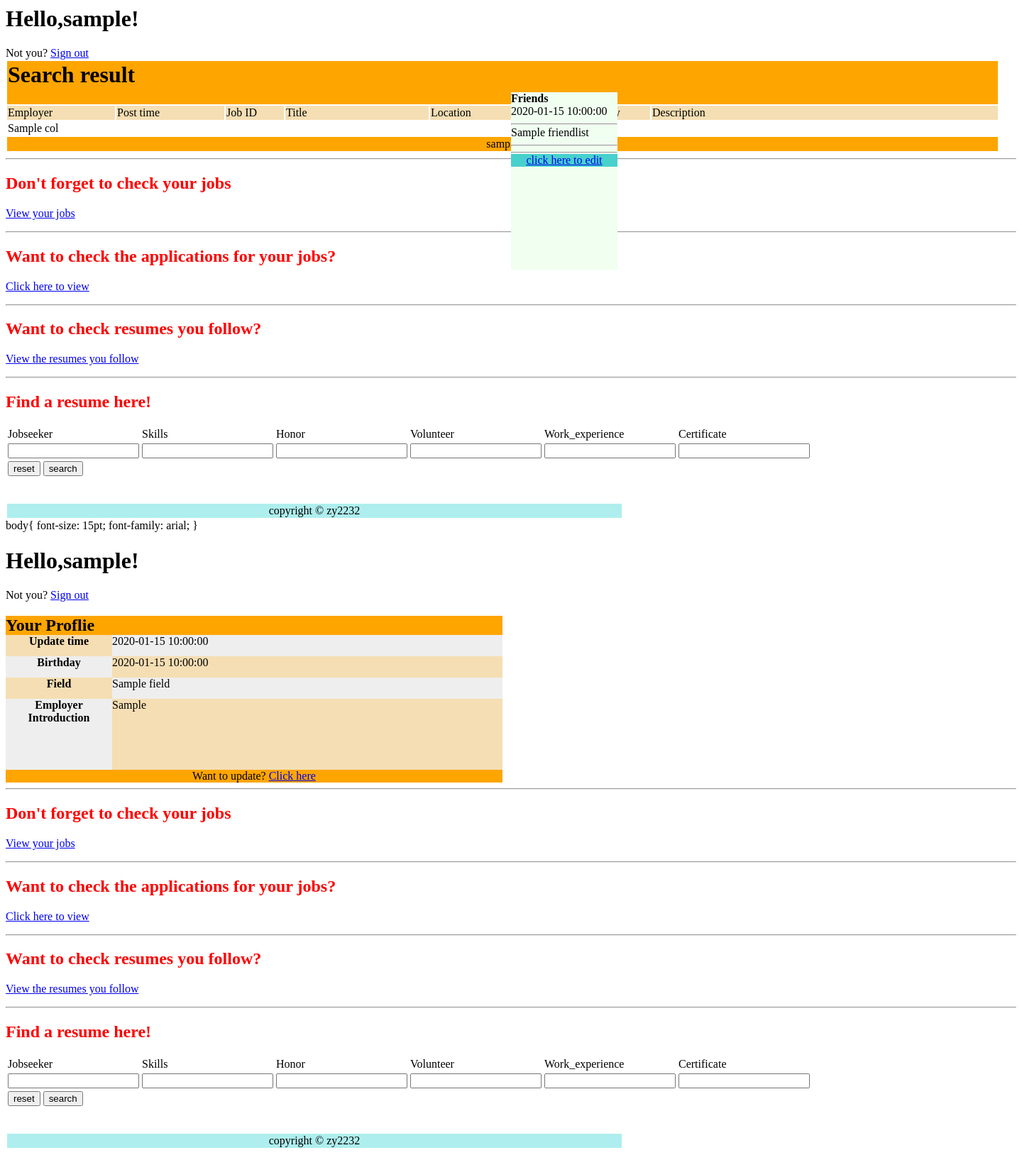
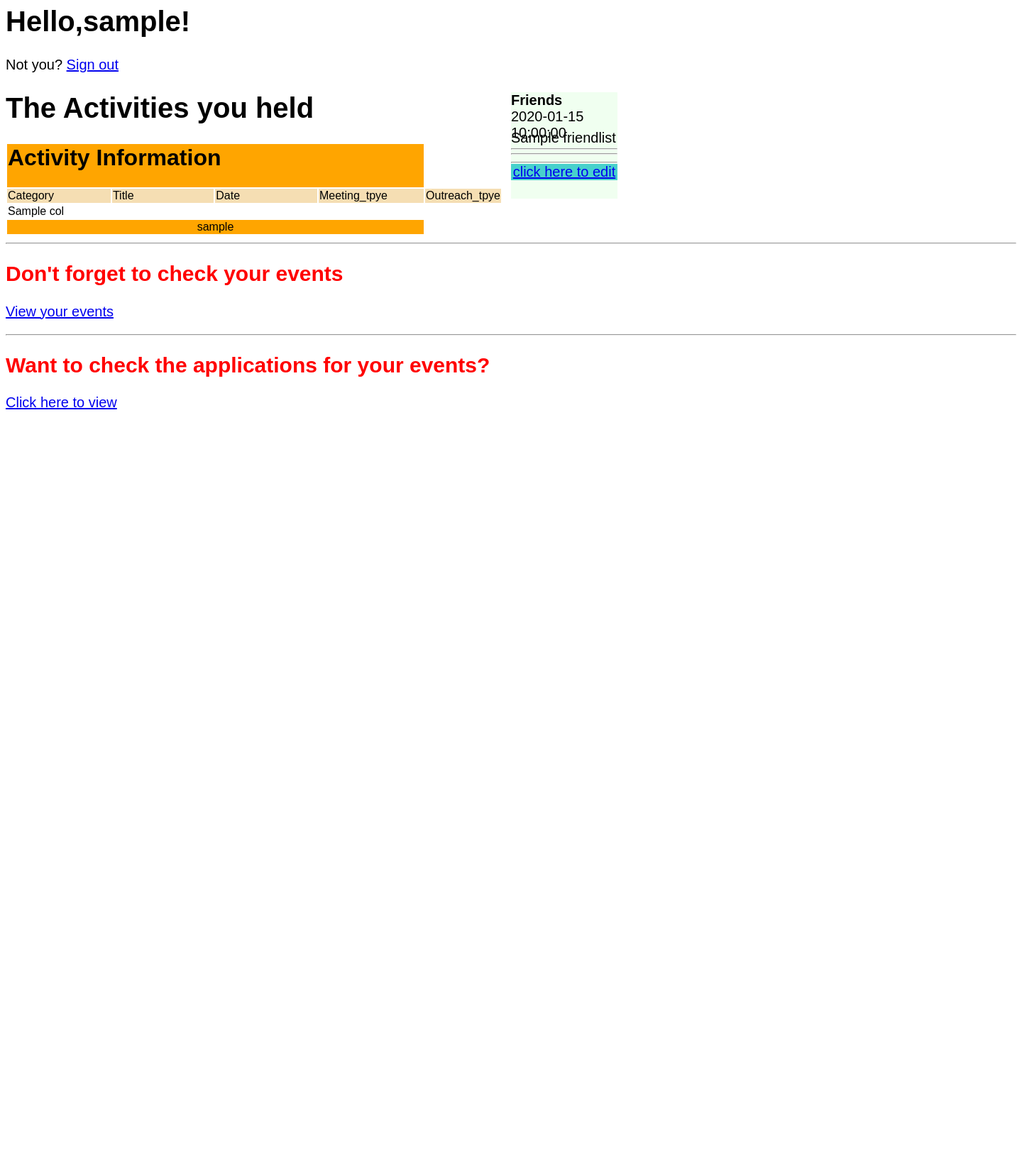
Before and after one commit to yunsizhang/social_hack, a Python web app: template webserver/templates/staff.html in a window 1440 px wide. Shown: the whole page at 71% size. After the commit the page ends 577 px from the top, so only its background shows below. Run offline with Jinja, Linux system fonts and the light colour scheme; the template is opened without the code that fills it: most values are stand-ins (such as "Sample title", 1, 10 or a date in 2020).

Commit message:
Update staff.html

```diff
--- a/webserver/templates/staff.html
+++ b/webserver/templates/staff.html
@@ -1,6 +1,4 @@
 <html>
-
-  <style><html>
 
   <style>
     body{
@@ -21,23 +19,21 @@
 	</div>
 </div>
 
-<table width="1400" border="0">
+<h1>The Activities you held</h1>
+<table width="700px" border="0">
     <tr>
-        <td colspan="8" style="background-color:#FFA500;">
-            <h1>Search result</h1>
+        <td colspan="4" style="background-color:#FFA500;">
+            <h1>Activity Information</h1>
         </td>
     </tr>
     <tr style="background-color:#F5DEB3;">
-	    <td width=150>Employer</td>
-		<td width=150>Post time</td>
-		<td width=80>Job ID</td>
-	    <td width=200>Title</td>
-		<td width=120>Location</td>
-		<td width=80>Salary</td>
-		<td width=100>Catagory</td>
-		<td >Description</td>
+        <td width=150px>Category</td>
+		<td width=150px >Title</td>
+	    <td width=150px>Date</td>
+		<td width=150px>Meeting_tpye</td>
+                <td width=100px>Outreach_tpye</td>
     </tr>
-	{% for row in data %}
+	{% for row in activities %}
     <tr border='1' >
 		{% for col in row %}
 		<td>{{col}}</td>
@@ -45,12 +41,11 @@
 	</tr>
     {% endfor %}
 	<tr>
-         <td colspan="8" style="background-color:#FFA500;text-align:center;">{{username}}</td>
+         <td colspan="4" style="background-color:#FFA500;text-align:center;">{{username}}</td>
     </tr>
-
 </table>
 
-<div id="friendlist" style="position:absolute;top:130px;left:720px;width:150px;height:250px;background-color:#F0FFF0">
+<div id="friendlist" style="position:absolute;top:130px;left:720px;width:150px;height:150px;background-color:#F0FFF0">
     <div id="header";style="height:30px;width:150px;float:left;text-align:center;float:left;">
 	    <b>Friends</b>
     </div>
@@ -73,187 +68,9 @@
 
 
 <hr>
-<h2 style="color:red"> Don't forget to check your jobs</h2>
-<p><a href="/employer/{{username}}/job" target="_blank">View your jobs</a></p>
+<h2 style="color:red"> Don't forget to check your events</h2>
+<p><a href="/employer/{{username}}/job" target="_blank">View your events</a></p>
 
 <hr>
-<h2 style="color:red"> Want to check the applications for your jobs?</h2>
+<h2 style="color:red"> Want to check the applications for your events?</h2>
 <p><a href="/employer/{{username}}/application" target="_blank">Click here to view</a></p>
-
-<hr>
-<h2 style="color:red">Want to check resumes you follow?</h2>
-<p><a href="/employer/{{username}}/resume" target="_blank">View the resumes you follow</a></p>
-
-
-<hr>
-
-<h2 style="color:red"> Find a resume here!</h2>
-
-<form action="/employer/{{username}}/search" method="post" target="_blank">
-    <table>
-        <tr>
-            <td><label for="txtjobseeker" >Jobseeker</label></td>
-			<td><label for="txtskills" >Skills</label></td>
-			<td><label for="txthonor" >Honor</label></td>
-            <td><label for="txtvolun" >Volunteer</label></td>
-			<td><label for="txtwork" >Work_experience</label></td>
-            <td><label for="txtcert" >Certificate</label></td>
-        </tr>
-
-        <tr>
-            <td><input type="text" id="txtjobseeker" name="jobseeker" /></td>
-            <td><input type="text" id="txtskills" name="skills" /></td>
-            <td><input type="text" id="txthonor" name="honor" /></td>
-			<td><input type="text" id="txtvolun" name="Volunteer" /></td>
-            <td><input type="text" id="txtwork" name="work_experience" /></td>
-            <td><input type="text" id="txtcert" name="Certificate" /></td>
-        </tr>
-		<tr>
-            <td colspan="6">
-                <input type="reset" value="reset"/>
-                <input type="submit" value="search"/>
-            </td>
-        </tr>
-    </table>
-</form>
-
-<br>
-<table width="870" border="0">
-  <tr>
-  <td colspan="2" style="background-color:#AFEEEE;text-align:center;">copyright © zy2232</td>
-  </tr>
-</table>
-
-</body>
-
-</html>
-
-    body{
-      font-size: 15pt;
-      font-family: arial;
-    }
-  </style>
-
-<meta http-equiv="refresh" content="120">
-
-<body>
-<h1>Hello,{{username}}!</h1>
-
-<div id="signout">
-    <div id="signout_context">
-	Not you?
-	<a href="/">Sign out</a>
-	</div>
-</div>
-
-<div id="profile" style="width:700px">
-    <div id="header" style="background-color:#FFA500;">
-        <h2 style="margin-bottom:0;">Your Proflie</h2>
-    </div>
-    <div id="time" style="background-color:#F5DEB3;height:30px;width:150px;float:left;text-align:center;">
-        <b>Update time</b>
-    </div>
-    <div id="time_content" style="background-color:#EEEEEE;height:30px;width:550px;float:left;">
-        {{update_time}}
-	</div>
-    <div id="birthday" style="background-color:#EEEEEE;height:30px;width:150px;float:left;text-align:center;">
-        <b>Birthday</b>
-    </div>
-    <div id="birthday_content" style="background-color:#F5DEB3;height:30px;width:550px;float:left;">
-        {{birthday}}
-	</div>
-    <div id="field" style="background-color:#F5DEB3;height:30px;width:150px;float:left;text-align:center;">
-        <b>Field</b>
-    </div>
-    <div id="field_content" style="background-color:#EEEEEE;height:30px;width:550px;float:left;">
-        {{field}}
-	</div>
-    <div id="selfintro" style="background-color:#EEEEEE;height:100px;width:150px;float:left;text-align:center;vertical-align:center">
-        <b>Employer Introduction</b>
-    </div>
-    <div id="selfintro_content" style="background-color:#F5DEB3;height:100px;width:550px;float:left;">
-        {{self_introduction}}
-	</div>
-    <div id="footer" style="background-color:#FFA500;clear:both;text-align:center;">
-	Want to update?
-	<a href="/view_to_update/{{username}}" target="_blank">Click here</a>
-	</div>
-</div>
-
-<div id="friendlist" style="position:absolute;top:130px;left:720px;width:150px;height:250px;background-color:#F0FFF0">
-    <div id="header";style="height:30px;width:150px;float:left;text-align:center;float:left;">
-	    <b>Friends</b>
-    </div>
-    <div id="ftime_content" style="height:30px;width:150px;float:left;">
-        {{update_time_f}}
-		<hr>
-	</div>
-<br>
-	<div>
-    {% for n in friendlist %}
-    <div>{{n}}</div>
-    {% endfor %}
-	<hr style="margin-bottom:1;">
-    </div>
-	<hr style="margin-bottom:1;">
-	<div id="footer_f" style="background-color:#48D1CC;clear:both;text-align:center;">
-	<a href="/friendlist/{{username}}" target="_blank">click here to edit</a>
-	</div>
-</div>
-
-
-<hr>
-<h2 style="color:red"> Don't forget to check your jobs</h2>
-<p><a href="/employer/{{username}}/job" target="_blank">View your jobs</a></p>
-
-<hr>
-<h2 style="color:red"> Want to check the applications for your jobs?</h2>
-<p><a href="/employer/{{username}}/application" target="_blank">Click here to view</a></p>
-
-<hr>
-<h2 style="color:red">Want to check resumes you follow?</h2>
-<p><a href="/employer/{{username}}/resume" target="_blank">View the resumes you follow</a></p>
-
-
-<hr>
-
-<h2 style="color:red"> Find a resume here!</h2>
-
-<form action="/employer/{{username}}/search" method="post" target="_blank">
-    <table>
-        <tr>
-            <td><label for="txtjobseeker" >Jobseeker</label></td>
-			<td><label for="txtskills" >Skills</label></td>
-			<td><label for="txthonor" >Honor</label></td>
-            <td><label for="txtvolun" >Volunteer</label></td>
-			<td><label for="txtwork" >Work_experience</label></td>
-            <td><label for="txtcert" >Certificate</label></td>
-        </tr>
-
-        <tr>
-            <td><input type="text" id="txtjobseeker" name="jobseeker" /></td>
-            <td><input type="text" id="txtskills" name="skills" /></td>
-            <td><input type="text" id="txthonor" name="honor" /></td>
-			<td><input type="text" id="txtvolun" name="Volunteer" /></td>
-            <td><input type="text" id="txtwork" name="work_experience" /></td>
-            <td><input type="text" id="txtcert" name="Certificate" /></td>
-        </tr>
-		<tr>
-            <td colspan="6">
-                <input type="reset" value="reset"/>
-                <input type="submit" value="search"/>
-            </td>
-        </tr>
-    </table>
-</form>
-
-<br>
-<table width="870" border="0">
-  <tr>
-  <td colspan="2" style="background-color:#AFEEEE;text-align:center;">copyright © zy2232</td>
-  </tr>
-</table>
-
-</body>
-
-</html>
```
